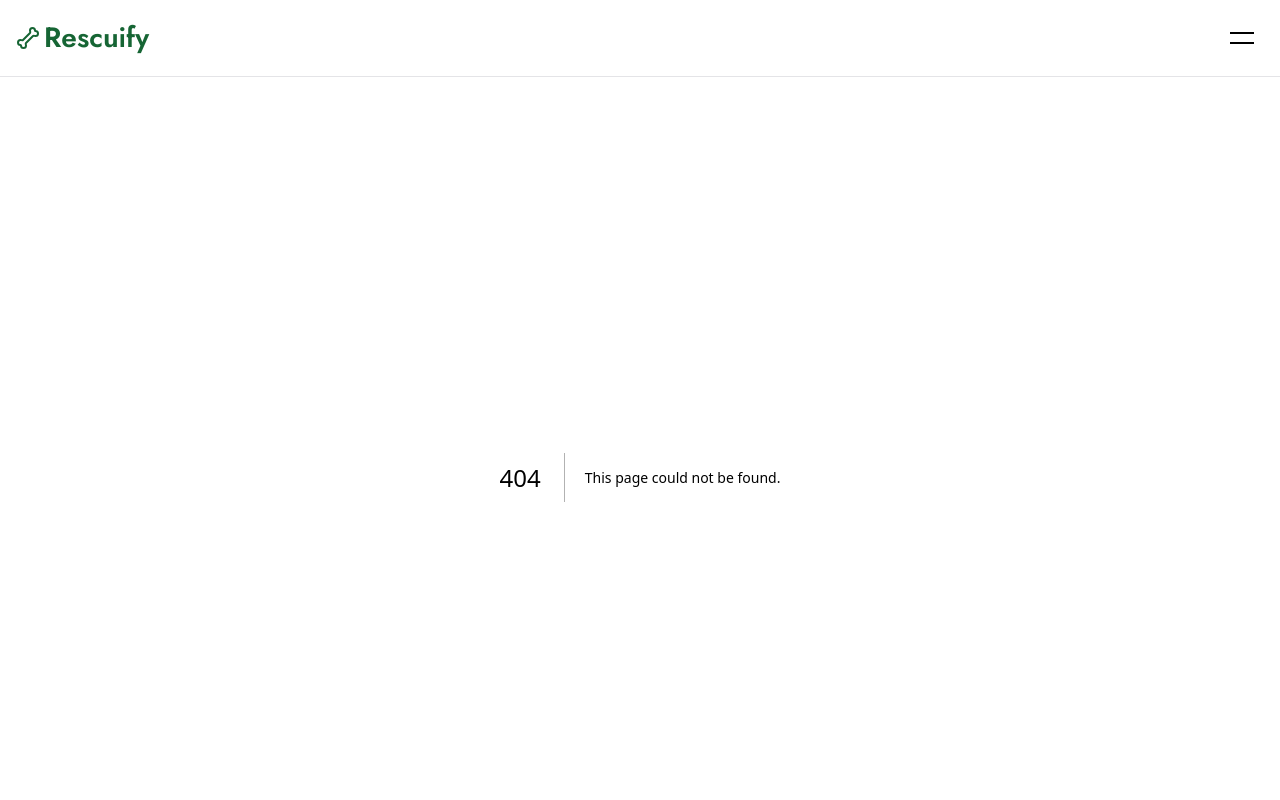
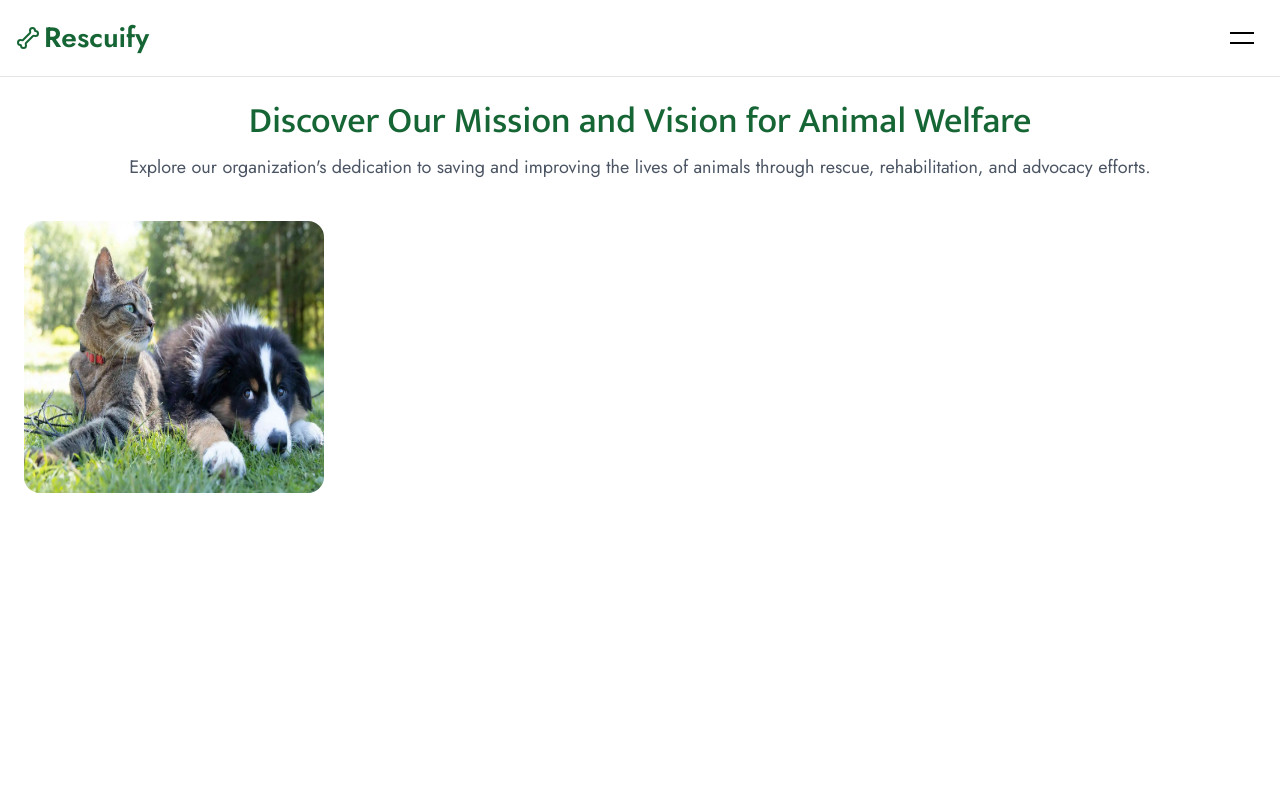
Before and after one commit to MikaelMarceniuk/rescuify-animal-rescue, a Next.js app: page /about in a window 1280 px wide. Before the commit this address had no page. Shown: the top 800 px of the page. Built offline with nearby package versions, Linux system fonts and the light colour scheme.

Commit message:
feat(About): Create hero section for about page

```diff
--- /dev/null
+++ b/src/app/about/page.tsx
@@ -0,0 +1,38 @@
+import {
+	BaseSectionHeader,
+	BaseSectionSubtitle,
+	BaseSectionTitle,
+	BaseSectionWrapper,
+} from '@/components/baseSection'
+import { NextPage } from 'next'
+import Image from 'next/image'
+
+const AboutPage: NextPage = () => {
+	return (
+		<main className='min-h-dvh'>
+			<BaseSectionWrapper>
+				<BaseSectionHeader>
+					<BaseSectionTitle as='h2' variant='h2'>
+						Discover Our Mission and Vision for Animal Welfare
+					</BaseSectionTitle>
+					<BaseSectionSubtitle className='text-center'>
+						Explore our organization's dedication to saving and improving the
+						lives of animals through rescue, rehabilitation, and advocacy
+						efforts.
+					</BaseSectionSubtitle>
+				</BaseSectionHeader>
+
+				<div className='relative h-[17rem] max-w-[18.75rem]'>
+					<Image
+						src='/cat-and-dog-laying-outside-together.webp'
+						fill
+						alt='Cat and dog laying outside together'
+						className='rounded-2xl'
+					/>
+				</div>
+			</BaseSectionWrapper>
+		</main>
+	)
+}
+
+export default AboutPage
--- a/src/app/page.tsx
+++ b/src/app/page.tsx
@@ -31,7 +31,7 @@ import { Separator } from '@/components/shadcui/separator'
 
 const HomePage: NextPage = () => {
 	return (
-		<div className='min-h-dvh'>
+		<main className='min-h-dvh'>
 			<BaseSectionWrapper>
 				<BaseSectionHeader>
 					<BaseSectionTitle variant='h2' as='h2'>
@@ -591,7 +591,7 @@ const HomePage: NextPage = () => {
 					</Button>
 				</BaseSectionHeader>
 			</BaseSectionWrapper>
-		</div>
+		</main>
 	)
 }
 
--- a/src/components/baseSection/baseSectionTitle.tsx
+++ b/src/components/baseSection/baseSectionTitle.tsx
@@ -22,7 +22,7 @@ const BaseSectionTitle: React.FC<IBaseSectionTitleProps> = ({
 	return (
 		<AsTag
 			className={cn(
-				'text-4xl font-medium text-green-800',
+				'text-center text-4xl font-medium text-green-800',
 				availableVariants[variant],
 				className,
 			)}
--- a/src/components/footer.tsx
+++ b/src/components/footer.tsx
@@ -9,7 +9,9 @@ const Footer: React.FC = () => {
 			<Logo />
 
 			<ul className='flex flex-col gap-4 px-4 text-center text-base font-medium text-green-800'>
-				<li>About</li>
+				<li>
+					<Link href='/about'>About</Link>
+				</li>
 				<li>Adopt</li>
 				<li>Events</li>
 				<li>Contact</li>
--- a/src/components/navbar.tsx
+++ b/src/components/navbar.tsx
@@ -6,6 +6,7 @@ import {
 	AccordionTrigger,
 } from './shadcui/accordion'
 import Logo from './logo'
+import Link from 'next/link'
 
 const Navbar: React.FC = () => {
 	return (
@@ -26,7 +27,9 @@ const Navbar: React.FC = () => {
 				<AccordionContent>
 					{/* TODO Add Nav tag */}
 					<ul className='flex flex-col gap-4 px-4 text-base font-medium text-green-800'>
-						<li>About</li>
+						<li>
+							<Link href='/about'>About</Link>
+						</li>
 						<li>Adopt</li>
 						<li>Events</li>
 						<li>Contact</li>
```
Also changed, not shown: public/cat-and-dog-laying-outside-together.webp (added).
